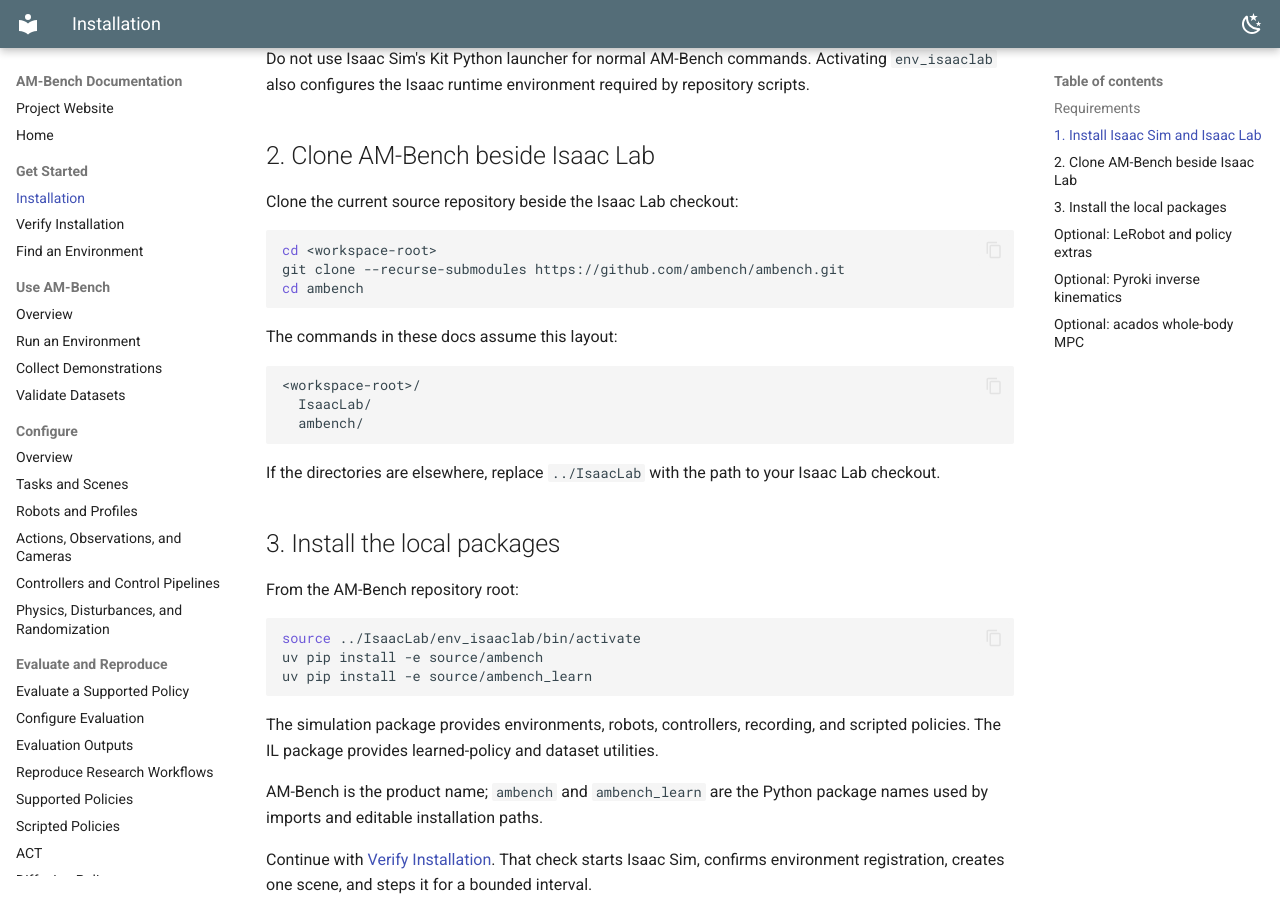
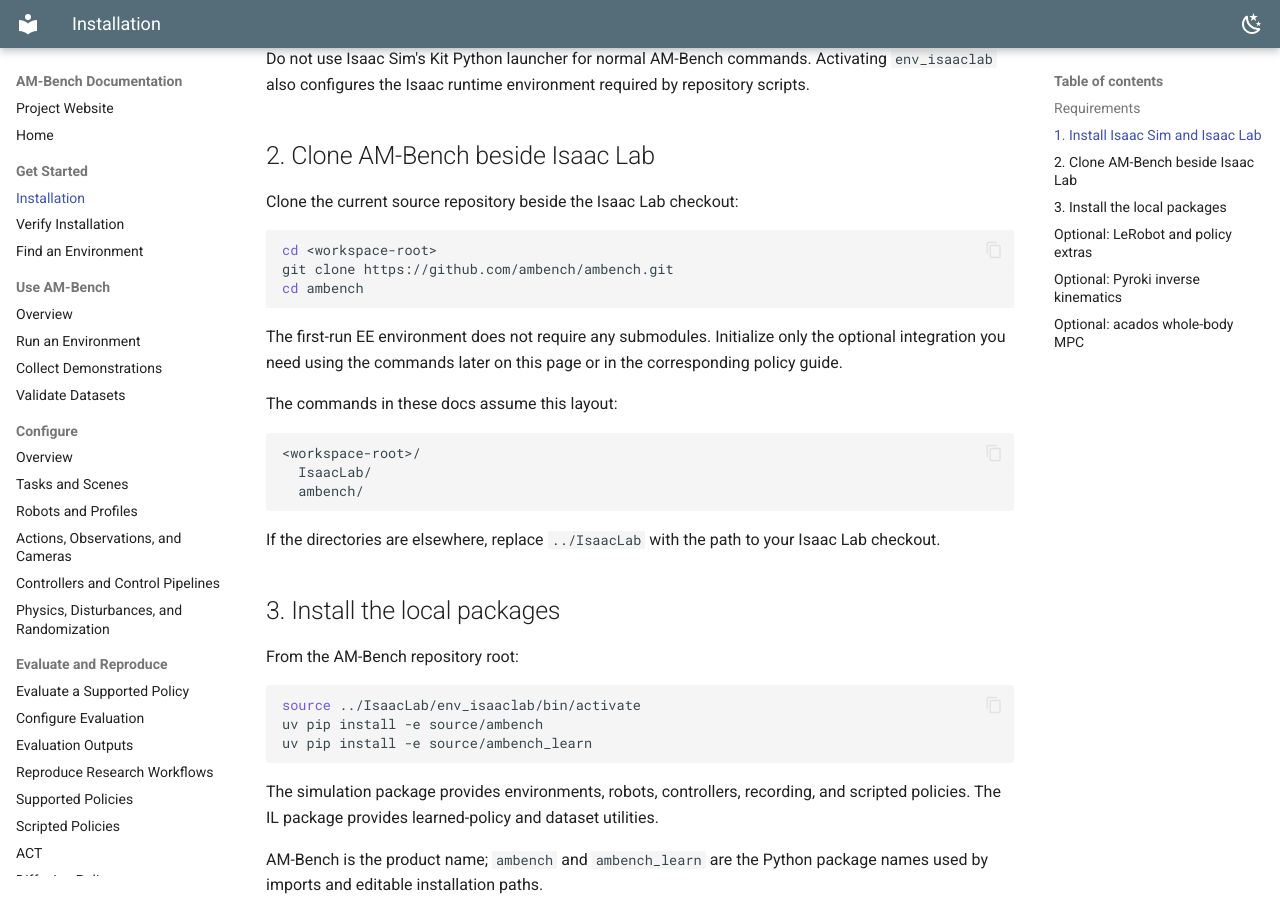
Before and after one commit to ambench/ambench.github.io, an MkDocs documentation site: the page built from docs/getting-started/installation.md, in a window 1280 px wide and 900 px high, scrolled down 843 px. Built offline with MkDocs 1.6.1 and Material for MkDocs 9.7.7, drawn with Linux system fonts in a browser that asks for light colours.

Commit message:
Update submodule setup

````diff
--- a/docs/getting-started/installation.md
+++ b/docs/getting-started/installation.md
@@ -31,9 +31,13 @@
 
 ```bash
 cd <workspace-root>
-git clone --recurse-submodules https://github.com/ambench/ambench.git
+git clone https://github.com/ambench/ambench.git
 cd ambench
 ```
+
+The first-run EE environment does not require any submodules. Initialize only
+the optional integration you need using the commands later on this page or in
+the corresponding policy guide.
 
 The commands in these docs assume this layout:
 
````
Also changed, not shown: docs/reference/repository.md (+4 -4 lines).
